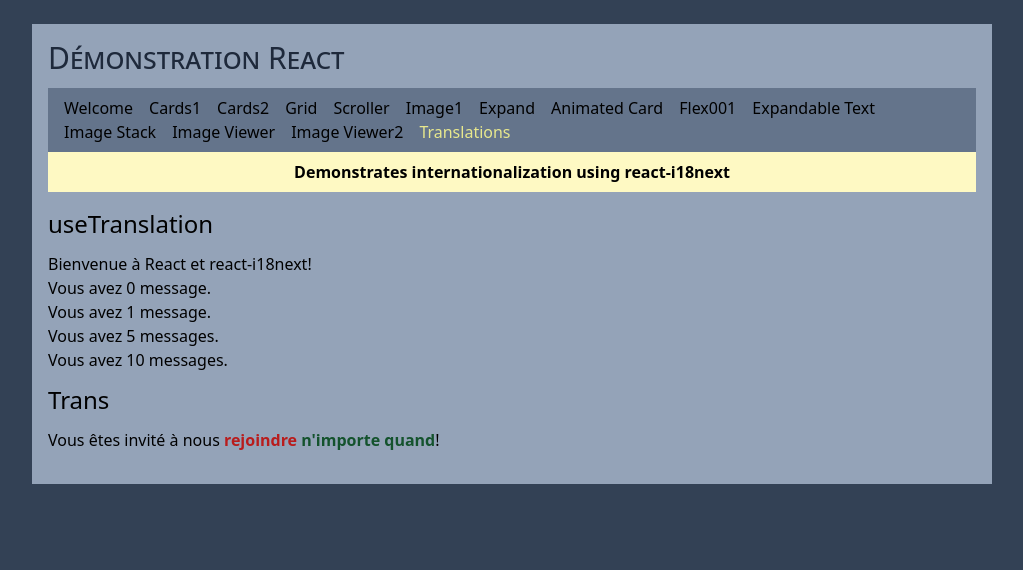
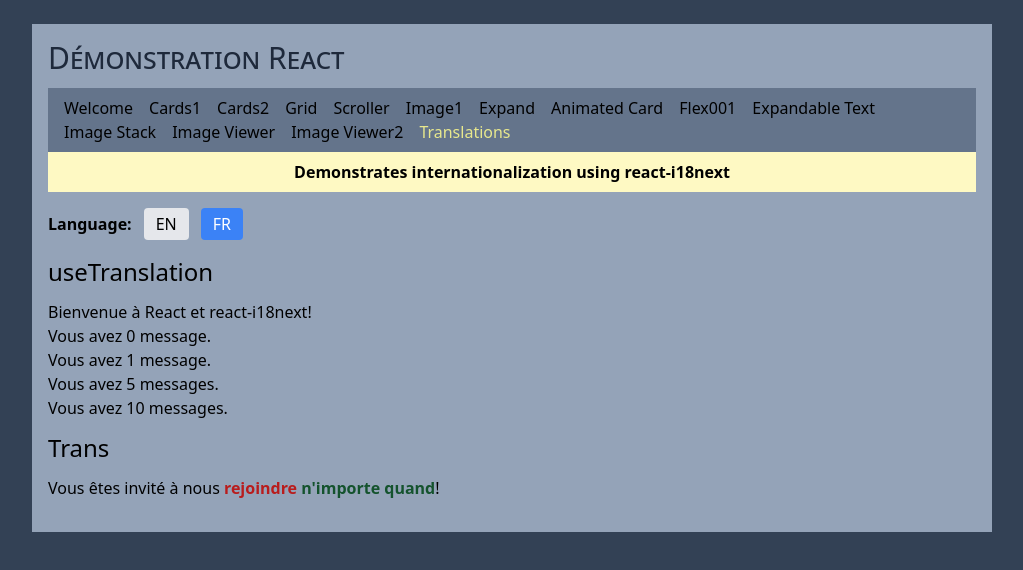
Before and after one commit to edwardtanguay/showcase-react, a React (Vite) app: page /translations in a window 1280 px wide. Shown: the top 570 px of the page, without its empty margins (128-1151 px from the left). Built offline with nearby package versions, Linux system fonts and the light colour scheme.

Commit message:
..buttons work

```diff
--- a/src/pages/PageTranslations.tsx
+++ b/src/pages/PageTranslations.tsx
@@ -1,9 +1,33 @@
 import { useTranslation, Trans } from "react-i18next";
 
 export const PageTranslations = () => {
-	const { t } = useTranslation();
+	const { t, i18n } = useTranslation();
+	const currentLang = i18n?.language || "en";
 	return (
 		<div>
+			<div className="flex items-center gap-3 mb-4">
+				<span className="font-semibold">Language:</span>
+				<button
+					className={`px-3 py-1 rounded ${
+						currentLang === "en"
+							? "bg-blue-500 text-white"
+							: "bg-gray-200"
+					}`}
+					onClick={() => i18n.changeLanguage("en")}
+				>
+					EN
+				</button>
+				<button
+					className={`px-3 py-1 rounded ${
+						currentLang === "fr"
+							? "bg-blue-500 text-white"
+							: "bg-gray-200"
+					}`}
+					onClick={() => i18n.changeLanguage("fr")}
+				>
+					FR
+				</button>
+			</div>
 			<h2 className="text-2xl mb-3">useTranslation</h2>
 			<p>{t("welcomeMessage")}</p>
 			<p>{t("numberOfMessages", { count: 0 })}</p>
@@ -14,7 +38,10 @@ export const PageTranslations = () => {
 			<p>
 				<Trans
 					i18nKey="invitation"
-					components={[<span className="text-red-700 font-bold" />, <span className="text-green-900 font-bold" />]}
+					components={[
+						<span className="text-red-700 font-bold" />,
+						<span className="text-green-900 font-bold" />,
+					]}
 				/>
 			</p>
 		</div>
```
